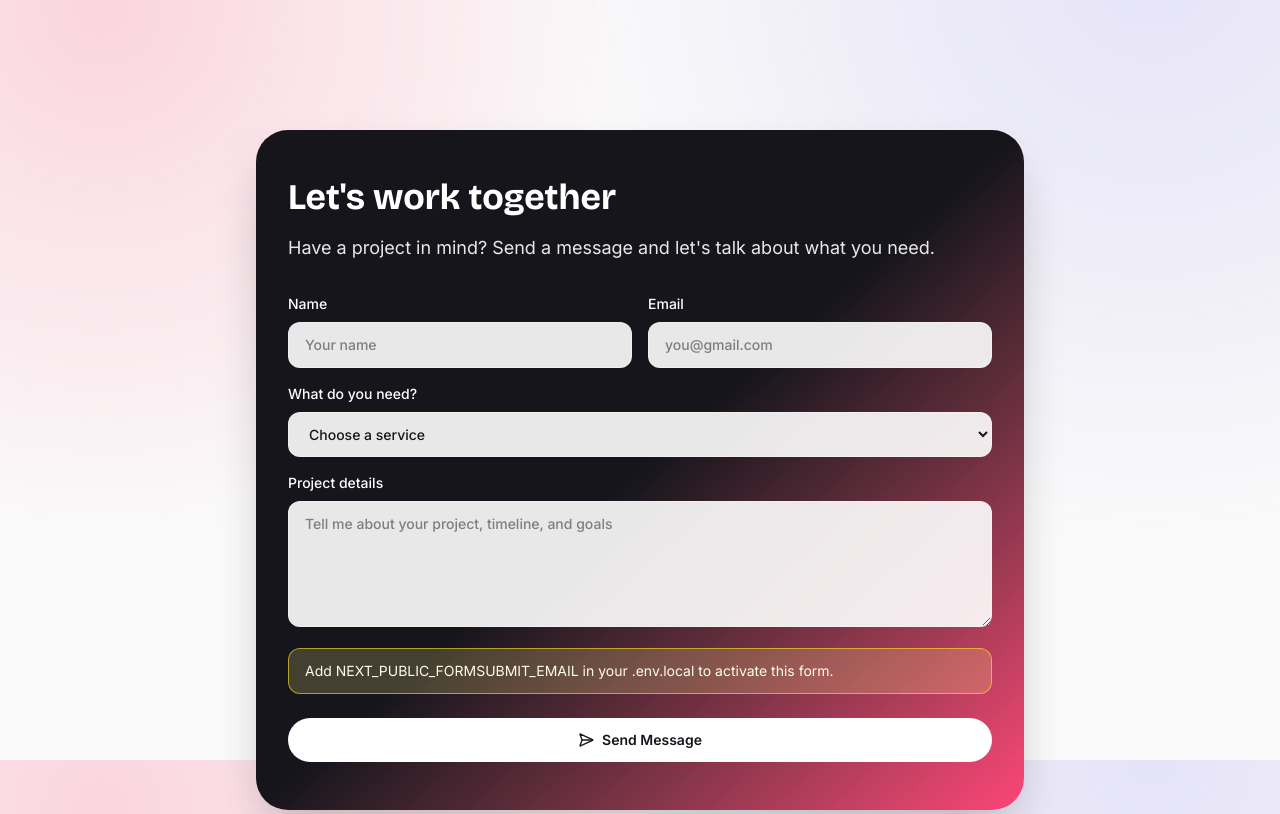
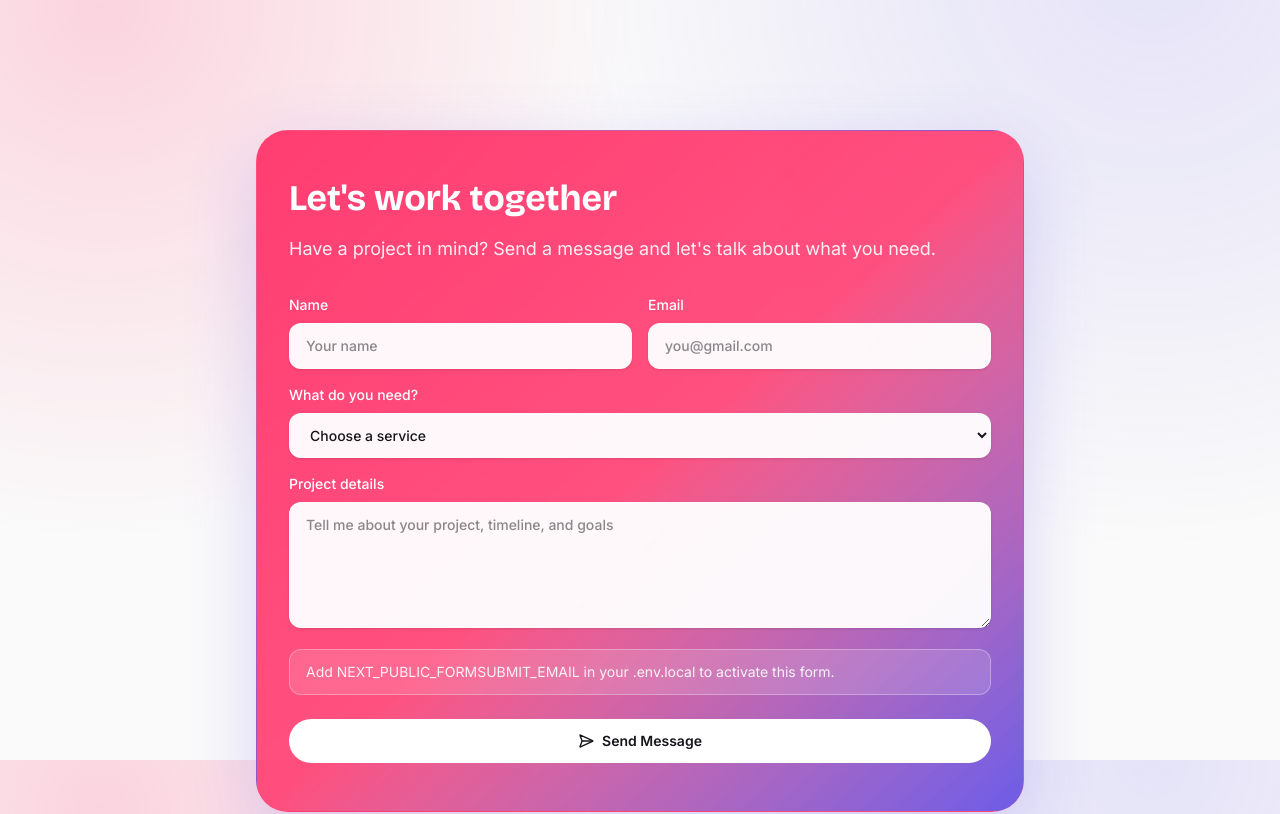
Before and after one commit to Strategically-Speaking/ss-tyca-niquole, a Next.js app: page / in a window 1280 px wide. Shown: the part 4040-4854 px from the top of the page. Built offline with nearby package versions, Linux system fonts and the light colour scheme.

Commit message:
feat: update styling for ContactForm and improve visual feedback

```diff
--- a/src/app/page.tsx
+++ b/src/app/page.tsx
@@ -97,7 +97,7 @@ export default function HomePage() {
 
       {contactSection && (
         <section id="contact" className="px-6 py-16 md:py-20">
-          <div className="mx-auto max-w-3xl rounded-[2rem] bg-gradient-to-br from-foreground via-foreground to-primary/95 px-6 py-12 text-white shadow-2xl md:px-8">
+          <div className="mx-auto max-w-3xl rounded-[2rem] border border-primary/20 bg-gradient-to-br from-primary via-primary/90 to-secondary px-6 py-12 text-white shadow-[0_24px_70px_rgba(108,92,231,0.24)] md:px-8">
             <h2 className="font-heading text-3xl font-bold md:text-4xl">
               {contactSection.heading}
             </h2>
--- a/src/components/ui/ContactForm.tsx
+++ b/src/components/ui/ContactForm.tsx
@@ -73,7 +73,7 @@ export default function ContactForm() {
             id="contact-name"
             name="name"
             required
-            className="mt-2 w-full rounded-xl border border-white/30 bg-white/90 px-4 py-3 text-sm text-foreground outline-none transition focus:border-white"
+            className="mt-2 w-full rounded-xl border border-white/35 bg-white/96 px-4 py-3 text-sm text-foreground shadow-sm outline-none transition focus:border-secondary focus:ring-2 focus:ring-white/30"
             placeholder="Your name"
           />
         </label>
@@ -88,7 +88,7 @@ export default function ContactForm() {
             name="email"
             required
             type="email"
-            className="mt-2 w-full rounded-xl border border-white/30 bg-white/90 px-4 py-3 text-sm text-foreground outline-none transition focus:border-white"
+            className="mt-2 w-full rounded-xl border border-white/35 bg-white/96 px-4 py-3 text-sm text-foreground shadow-sm outline-none transition focus:border-secondary focus:ring-2 focus:ring-white/30"
             placeholder="you@gmail.com"
           />
         </label>
@@ -104,7 +104,7 @@ export default function ContactForm() {
           name="service"
           required
           defaultValue=""
-          className="mt-2 w-full rounded-xl border border-white/30 bg-white/90 px-4 py-3 text-sm text-foreground outline-none transition focus:border-white"
+          className="mt-2 w-full rounded-xl border border-white/35 bg-white/96 px-4 py-3 text-sm text-foreground shadow-sm outline-none transition focus:border-secondary focus:ring-2 focus:ring-white/30"
         >
           <option value="" disabled>
             Choose a service
@@ -126,26 +126,26 @@ export default function ContactForm() {
           name="message"
           required
           rows={5}
-          className="mt-2 w-full rounded-xl border border-white/30 bg-white/90 px-4 py-3 text-sm text-foreground outline-none transition focus:border-white"
+          className="mt-2 w-full rounded-xl border border-white/35 bg-white/96 px-4 py-3 text-sm text-foreground shadow-sm outline-none transition focus:border-secondary focus:ring-2 focus:ring-white/30"
           placeholder="Tell me about your project, timeline, and goals"
         />
       </label>
 
       {!formsubmitEmail && (
-        <p className="rounded-xl border border-yellow-300/60 bg-yellow-200/20 px-4 py-3 text-sm text-yellow-50">
+        <p className="rounded-xl border border-white/30 bg-white/14 px-4 py-3 text-sm text-white/90">
           Add NEXT_PUBLIC_FORMSUBMIT_EMAIL in your .env.local to activate this
           form.
         </p>
       )}
 
       {status === "success" && (
-        <p className="rounded-xl border border-emerald-300/40 bg-emerald-300/20 px-4 py-3 text-sm text-emerald-50">
+        <p className="rounded-xl border border-emerald-200/45 bg-emerald-300/18 px-4 py-3 text-sm text-white">
           Message sent. Tyca will get back to you soon.
         </p>
       )}
 
       {status === "error" && (
-        <p className="rounded-xl border border-rose-300/40 bg-rose-300/20 px-4 py-3 text-sm text-rose-50">
+        <p className="rounded-xl border border-rose-200/45 bg-rose-300/18 px-4 py-3 text-sm text-white">
           Submission failed. Please try again in a moment.
         </p>
       )}
@@ -153,7 +153,7 @@ export default function ContactForm() {
       <Button
         type="submit"
         variant="secondary"
-        className="mt-2 w-full bg-white text-foreground hover:bg-white/90"
+        className="mt-2 w-full bg-white text-foreground hover:bg-white/92"
         disabled={!formsubmitEmail || isSubmitting}
       >
         <SendHorizontal className="mr-2 h-4 w-4" aria-hidden="true" />
```
